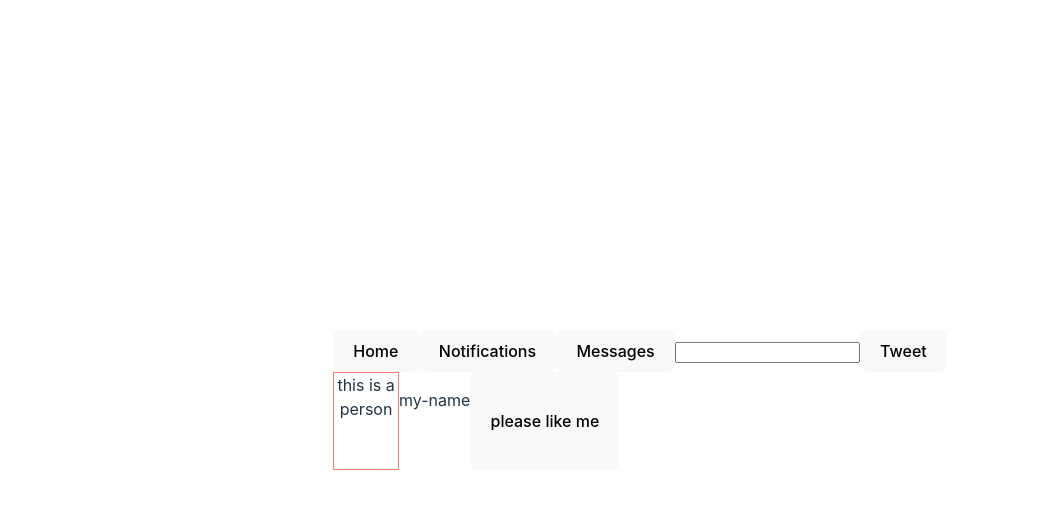
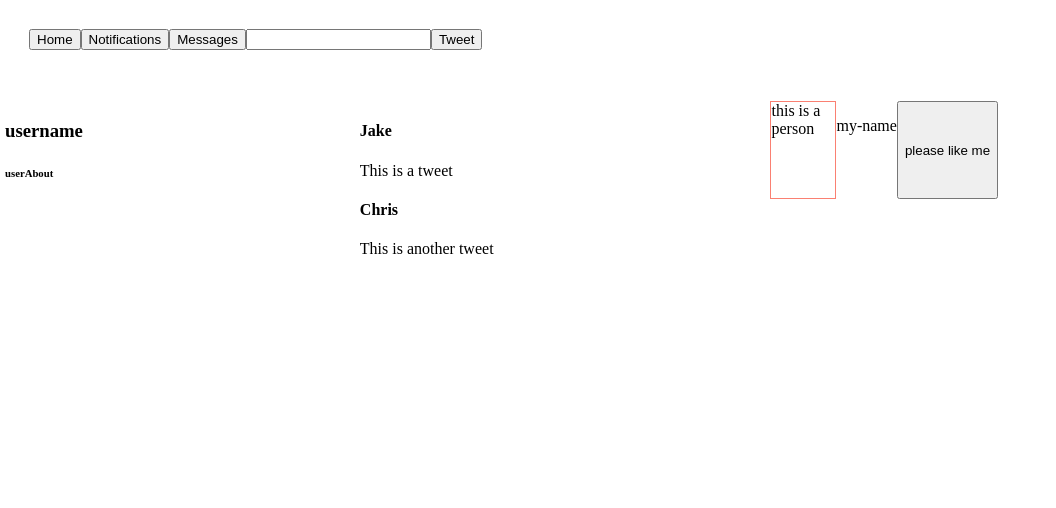
Before and after one commit to jamaier/social-clone, a React (Vite) app: page / in a window 1280 px wide. Shown: the top 508 px of the page, without its empty margins (0-1056 px from the left). Built offline with nearby package versions, Linux system fonts and the light colour scheme.

Commit message:
Update tweets and tweet list
Co-authored-by: johnedisc <christopher.johnedis@gmail.com>

```diff
--- a/package.json
+++ b/package.json
@@ -9,6 +9,7 @@
     "preview": "vite preview"
   },
   "dependencies": {
+    "prop-types": "^15.8.1",
     "react": "^18.2.0",
     "react-dom": "^18.2.0"
   },
--- a/src/App.css
+++ b/src/App.css
@@ -1,44 +1,35 @@
 #root {
-  max-width: 1280px;
-  margin: 0 auto;
-  padding: 2rem;
-  text-align: center;
+  --gutter: 3em;
+  margin: 5px;
 }
 
-.logo {
-  height: 6em;
-  padding: 1.5em;
-  will-change: filter;
-  transition: filter 300ms;
-}
-.logo:hover {
-  filter: drop-shadow(0 0 2em #646cffaa);
-}
-.logo.react:hover {
-  filter: drop-shadow(0 0 2em #61dafbaa);
+body,
+html {
+  margin: 0;
 }
 
-@keyframes logo-spin {
-  from {
-    transform: rotate(0deg);
-  }
-  to {
-    transform: rotate(360deg);
-  }
+.container {
+  display: flex;
+  flex-direction: column;
+  gap: var(--gutter), var(--gutter);
 }
 
-@media (prefers-reduced-motion: no-preference) {
-  a:nth-of-type(2) .logo {
-    animation: logo-spin infinite 20s linear;
-  }
+.content-container {
+  display: flex;
+  flex-direction: row;
+  justify-content: space-between;
+  gap: var(--gutter), var(--gutter);
 }
 
-.card {
-  padding: 2em;
+.nav-container {
+  padding: calc(var(--gutter)/2);
+  flex: 1 0 var(--gutter);
 }
 
-.read-the-docs {
-  color: #888;
+.sidebar,
+.feed,
+.friend-list {
+  flex: 1 0 auto;
 }
 
 .friend-img {
--- a/src/Components/App.jsx
+++ b/src/Components/App.jsx
@@ -1,14 +1,30 @@
 import React from "react";
 import Navbar from "./Navbar";
 import Sidebar from "./Sidebar";
+import Feed from "./Feed";
+import FriendList from "./FriendList";
 
 function App() {
   return (
     <React.Fragment>
-      <Navbar />
-      <Sidebar />
+      <div className="container">
+        <div className="nav-container">
+          <Navbar />
+        </div>
+        <div className="content-container">
+          <div className="sidebar">
+            <Sidebar />
+          </div>
+          <div className="feed">
+            <Feed />
+          </div>
+          <div className="friend-list">
+            <FriendList />
+          </div>
+        </div>
+      </div>
     </React.Fragment>
   );
 }
 
-export default App
+export default App;
--- /dev/null
+++ b/src/Components/Feed.jsx
@@ -0,0 +1,32 @@
+import React from "react";
+import Tweet from "./Tweet";
+import './../App.css'
+
+
+const TweetList = [
+  {
+  userName: 'Jake',
+  tweet: "This is a tweet",
+  },
+  {
+  userName: 'Chris',
+  tweet: "This is another tweet",
+  }
+]
+
+function Feed() {
+    return (
+      <>
+        <div className='feed'>
+          {TweetList.map((tweet, index) =>
+            <Tweet
+            userName = {tweet.userName}
+            tweet = {tweet.tweet}
+            key = {index}/>
+          )}
+        </div>
+      </>
+    );
+  }
+
+  export default Feed;
--- /dev/null
+++ b/src/Components/Friend.jsx
@@ -0,0 +1,17 @@
+import React from "react";
+import './../App.css'
+
+function Friend() {
+    return (
+      <>
+        <div className='friend'>
+          {/* <img src={friendAvatar} alt="this is a friend image" /> */}
+          <div className='friend-img'>this is a person</div>
+          <p>my-name</p>
+          <button>please like me</button>
+        </div>
+      </>
+    );
+  }
+
+  export default Friend;
--- /dev/null
+++ b/src/Components/FriendList.jsx
@@ -0,0 +1,12 @@
+import React from "react";
+import Friend from "./Friend";
+
+function FriendList() {
+  return (
+    <div>
+      <Friend />
+    </div>
+  )
+}
+
+export default FriendList
--- a/src/Components/Navbar.jsx
+++ b/src/Components/Navbar.jsx
@@ -2,14 +2,16 @@ import React from "react";
 
 function Navbar() {
   return (
-    <React.Fragment>
-      <button>Home</button>
-      <button>Notifications</button>
-      <button>Messages</button>
-      <input type="text" name="search" id="search-bar" />
-      <button>Tweet</button>
-    </React.Fragment>
+    <>
+      <div className='navbar'>
+        <button>Home</button>
+        <button>Notifications</button>
+        <button>Messages</button>
+        <input type="text" name="search" id="search-bar" />
+        <button>Tweet</button>
+      </div>
+    </>
   );
 }
 
-export default Navbar
+export default Navbar;
--- a/src/Components/Sidebar.jsx
+++ b/src/Components/Sidebar.jsx
@@ -1,27 +1,13 @@
 import React from "react";
-import { useState } from "react";
 import './../App.css'
-// import friendAvatar from "./img/avatar.PNG";
+import User from "./User"
 
 function Sidebar() {
   return (
     <React.Fragment>
-      <Friend />
+      <User />
     </React.Fragment>
   );
 }
 
-function Friend() {
-  return (
-    <>
-      <div class='friend'>
-        {/* <img src={friendAvatar} alt="this is a friend image" /> */}
-        <div class='friend-img'>this is a person</div>
-        <p>my-name</p>
-        <button>please like me</button>
-      </div>
-    </>
-  );
-}
-
 export default Sidebar;
--- /dev/null
+++ b/src/Components/Tweet.jsx
@@ -0,0 +1,20 @@
+import React from "react";
+import PropTypes from "prop-types";
+
+function Tweet(props) {
+  return (
+    <>
+      <div className='tweet'>
+        <h4>{props.userName}</h4>
+        <p>{props.tweet}</p>
+      </div>
+    </>
+  );
+}
+
+Tweet.propTypes = {
+  userName: PropTypes.string,
+  tweet: PropTypes.string
+};
+
+export default Tweet;
--- /dev/null
+++ b/src/Components/User.jsx
@@ -0,0 +1,16 @@
+import React from "react";
+
+function User() {
+  return (
+    <>
+      <div>
+        <h3>username</h3>
+      </div>
+      <div>
+        <h6>userAbout</h6>
+      </div>
+    </>
+  )
+}
+
+export default User;
--- a/src/index.css
+++ b/src/index.css
@@ -1,4 +1,4 @@
-:root {
+/* :root {
   font-family: Inter, system-ui, Avenir, Helvetica, Arial, sans-serif;
   line-height: 1.5;
   font-weight: 400;
@@ -66,4 +66,4 @@ button:focus-visible {
   button {
     background-color: #f9f9f9;
   }
-}
+} */
```
Also changed, not shown: 1 other file (tests, documents, lock files or other folders).
